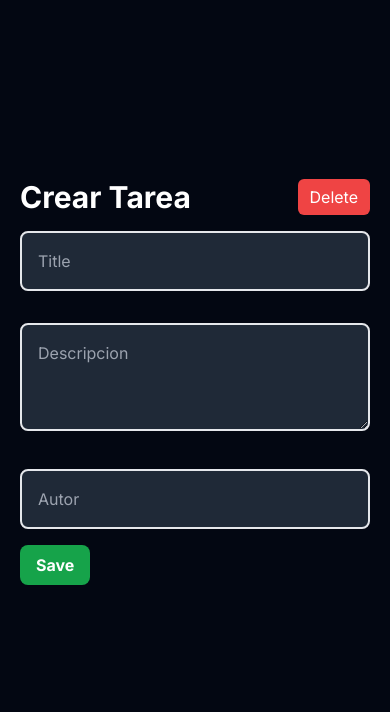
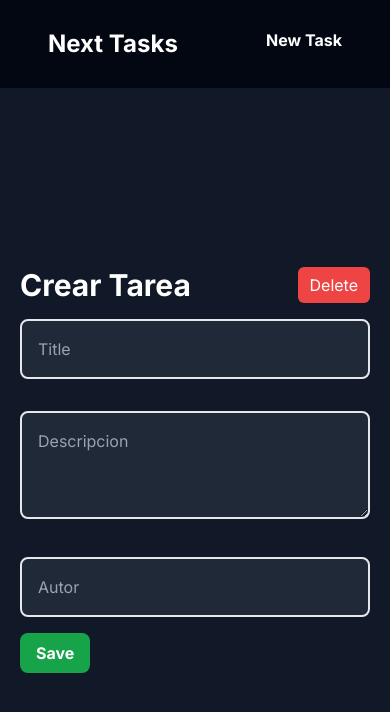
Before and after one commit to Jaal97/nextjs-mongodb-tasks, a Next.js app: page /tasks/new in a window 390 px wide. Shown: the top 712 px of the page. Built offline with nearby package versions, Linux system fonts and the light colour scheme.

Commit message:
Mejorados los estilos del proyecto y ahora es responsivo

```diff
--- a/package.json
+++ b/package.json
@@ -10,7 +10,7 @@
   },
   "dependencies": {
     "mongodb": "^4.17.2",
-    "mongoose": "^8.1.0",
+    "mongoose": "^8.1.1",
     "next": "14.1.0",
     "react": "^18",
     "react-dom": "^18"
--- a/src/app/globals.css
+++ b/src/app/globals.css
@@ -3,5 +3,5 @@
 @tailwind utilities;
 
 body{
-  @apply bg-gray-950 text-white;
+  @apply bg-gray-900 text-white;
 }
--- a/src/app/layout.jsx
+++ b/src/app/layout.jsx
@@ -1,5 +1,6 @@
 import { Inter } from "next/font/google";
 import "./globals.css";
+import Navbar from "/src/components/Navbar"
 
 const inter = Inter({ subsets: ["latin"] });
 
@@ -12,6 +13,7 @@ export default function RootLayout({ children }) {
   return (
     <html lang="en">
       <body className={inter.className}>
+        <Navbar/>
         <main className="container mx-auto px-5 mt-4">
           {children}
         </main>
--- /dev/null
+++ b/src/app/not-found.jsx
@@ -0,0 +1,12 @@
+import React from 'react'
+
+function NotFound(){
+    return (
+        <section className='h-[calc(100vh-7rem)] flex items-center justify-center flex-col'>
+            <h1 className='text-7xl font-bold block'> 404</h1>
+            <p className='text-slate-300 my-5 text-3xl'>No se ha encontrado la URL especificada</p>
+        </section>
+    )
+}
+
+export default NotFound
--- a/src/app/page.jsx
+++ b/src/app/page.jsx
@@ -13,9 +13,9 @@ async function Homepage(){
   const tasks = await loadTasks()
   loadTasks()
   return(
-    <div className="grid grid-cols-3 gap-2">
+    <div className="grid sm:grid-cols-2 md:grid-cols-3 gap-3 ">
       {tasks.map(task => (
-      <TaskCard task={task} key={task._id}/>
+      <TaskCard className="" task={task} key={task._id} />
 
 
       ))}
--- /dev/null
+++ b/src/components/Navbar.jsx
@@ -0,0 +1,23 @@
+import Link from "next/link"
+
+function Navbar(){
+    return(
+        <nav className="bg-gray-950 py-5 mb-2">
+            <div className="container flex justify-between px-10 md:px-0 mx-auto">
+                <Link href="/">
+                    <h1 className="text-2xl font-bold p-2">
+                        Next Tasks
+                    </h1>
+                </Link>
+
+                <ul className="flex gap-x-4 p-2">
+                    <li className=" font-bold ">
+                        <Link href="/tasks/new">New Task</Link>
+                    </li>
+                </ul>
+            </div>
+        </nav>
+    )
+}
+
+export default Navbar
--- a/src/components/TaskCard.jsx
+++ b/src/components/TaskCard.jsx
@@ -5,9 +5,9 @@ function TaskCard({task}){
     return(
         <Link href={`/tasks/${task._id}`}>
             <div className="bg-gray-800 p-10 text-white rounded-md hover:cursor-pointer hover:bg-gray-600">
-                <h3>{task.tittle}</h3>
-                <p>{task.description}</p>
-                <p> Autor: {task.autor}</p>
+                <h3 className="text-2xl font-bold text-center">{task.tittle}</h3>
+                <p className="text-slate-250 my-3 text-justify">{task.description}</p>
+                <p className="text-slate-400 font-semibold my-2 mr-1">{task.autor}</p>
                 {/* <hr />
                 <br /> */}
             </div>
--- a/src/utils/mongoose.js
+++ b/src/utils/mongoose.js
@@ -8,7 +8,9 @@ export async function connectDB(){
 
     if(conn.isConnected) return;
 
-    const db = await connect("mongodb+srv://jaal:YKxsNllafKRz78ZM@learn-mongodb.3ftnt7u.mongodb.net/tasks_db?retryWrites=true&w=majority");
+    const db = await connect("mongodb+srv://jaal:UGQPBVATQryrCOIU@learn-mongodb.3ftnt7u.mongodb.net/tasks_db?retryWrites=true&w=majority");
+
+    // mongodb+srv://<username>:<password>@learn-mongodb.3ftnt7u.mongodb.net/?retryWrites=true&w=majority
 
     console.log(db.connection.db.databaseName);
     conn.isConnected = db.connections[0].readyState
@@ -22,4 +24,5 @@ connection.on('connected', () => {
 connection.on('error', (err) => {
     console.log('Mongoose connection error', err)
 });
-// password: YKxsNllafKRz78ZM
+
+// password: UGQPBVATQryrCOIU
```
Also changed, not shown: 1 other file (tests, documents, lock files or other folders).
